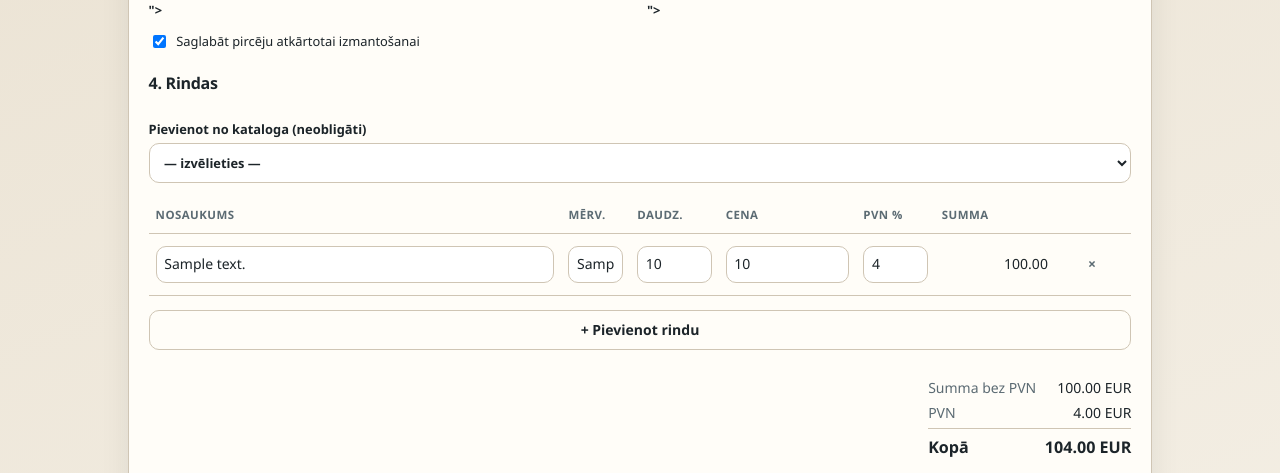
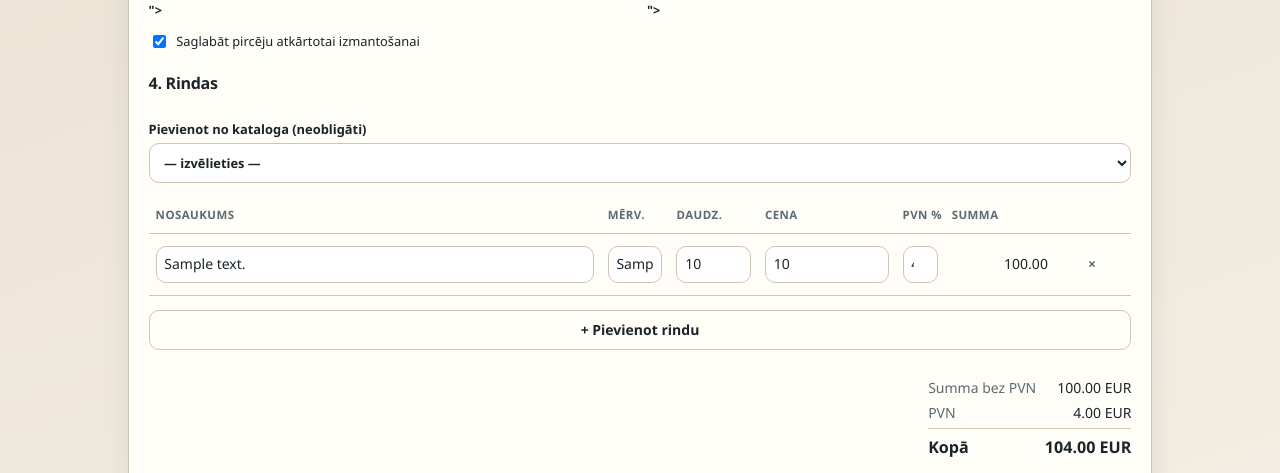
Before and after one commit to And1973/django_public, a FastAPI app: template docs-app/app/templates/documents/form.html in a window 1280 px wide. Shown: the part 1256-1729 px from the top of the page. Run offline with FastAPI, Linux system fonts and the light colour scheme; the template is opened without the code that fills it: most values are stand-ins (such as "Sample title", 1, 10 or a date in 2020); grey boxes marked "Sample" are stand-in pictures; form fields are guessed from the names that the template uses.

Commit message:
Narrow PVN % column in document lines table
Shrink the VAT rate column to ~5% and give the freed width to Nosaukums.

Co-authored-by: daimpeks.lv <daimpeks.lv@gmail.com>

```diff
--- a/docs-app/app/static/style.css
+++ b/docs-app/app/static/style.css
@@ -317,12 +317,12 @@ th {
   border-collapse: collapse;
 }
 
-.lines-table .col-desc { width: 42%; }
+.lines-table .col-desc { width: 46%; }
 .lines-table .col-unit { width: 7%; }
 .lines-table .col-qty { width: 9%; }
 .lines-table .col-price { width: 14%; }
-.lines-table .col-vat { width: 8%; }
-.lines-table .col-sum { width: 12%; }
+.lines-table .col-vat { width: 5%; }
+.lines-table .col-sum { width: 11%; }
 .lines-table .col-actions { width: 3.25rem; }
 
 .lines-table th,
```
